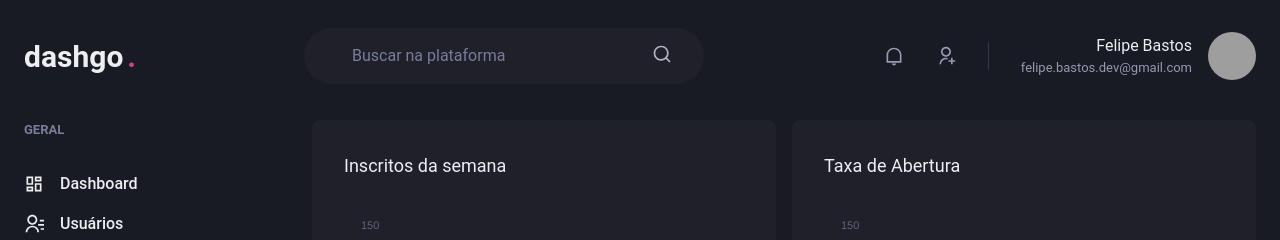
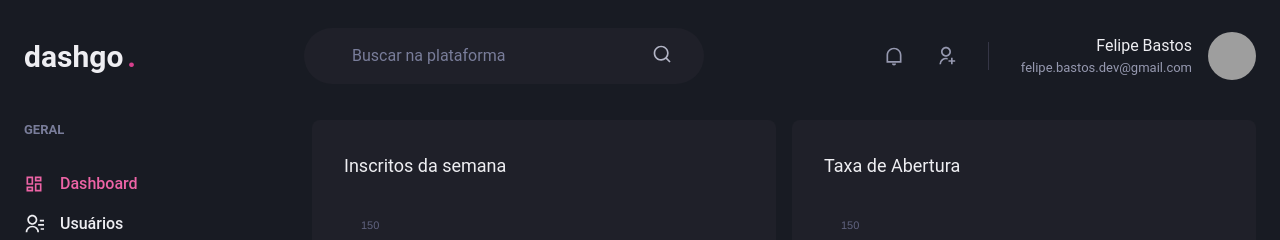
Before and after one commit to felipecfb/dashgo, a Next.js app: page /dashboard in a window 1280 px wide. Shown: the top 240 px of the page. Built offline with nearby package versions, Linux system fonts and the light colour scheme; grey boxes are pictures that could not be loaded.

Commit message:
feat: criando o fluxo de navegação e sinalizando rota ativa no sidebar

```diff
--- /dev/null
+++ b/src/components/ActiveLink.tsx
@@ -0,0 +1,37 @@
+import Link, { LinkProps } from "next/link";
+import { useRouter } from "next/router";
+import { cloneElement, ReactElement } from "react";
+
+interface ActiveLinkProps extends LinkProps {
+  children: ReactElement;
+  shouldMathExactHref?: boolean;
+}
+
+export function ActiveLink({
+  children,
+  shouldMathExactHref = false,
+  ...rest
+}: ActiveLinkProps) {
+  const { asPath } = useRouter();
+
+  let isActive = false;
+
+  if (shouldMathExactHref && (asPath === rest.href || asPath === rest.as)) {
+    isActive = true;
+  }
+
+  if (
+    !shouldMathExactHref &&
+    (asPath.startsWith(String(rest.href)) || asPath.startsWith(String(rest.as)))
+  ) {
+    isActive = true;
+  }
+
+  return (
+    <Link {...rest}>
+      {cloneElement(children, {
+        color: isActive ? "pink.400" : "gray.50",
+      })}
+    </Link>
+  );
+}
--- a/src/components/Sidebar/NavLink.tsx
+++ b/src/components/Sidebar/NavLink.tsx
@@ -1,23 +1,30 @@
 import {
   Icon,
-  Link,
+  Link as ChakraLink,
   Text,
   LinkProps as ChakraLinkProps,
 } from "@chakra-ui/react";
 import { ElementType } from "react";
+import Link from "next/link";
+import { ActiveLink } from "../ActiveLink";
 
 interface NavLinkProps extends ChakraLinkProps {
   icon: ElementType;
   children: string;
+  href: string;
 }
 
-export function NavLink({ icon, children, ...rest }: NavLinkProps) {
+export function NavLink({ icon, children, href, ...rest }: NavLinkProps) {
   return (
-    <Link display="flex" alignItems="center" {...rest}>
-      <Icon as={icon} fontSize="20" />
-      <Text ml="4" fontWeight="medium">
-        {children}
-      </Text>
-    </Link>
+    <>
+      <ActiveLink href={href} passHref>
+        <ChakraLink display="flex" alignItems="center" {...rest}>
+          <Icon as={icon} fontSize="20" />
+          <Text ml="4" fontWeight="medium">
+            {children}
+          </Text>
+        </ChakraLink>
+      </ActiveLink>
+    </>
   );
 }
--- a/src/components/Sidebar/SidebarNav.tsx
+++ b/src/components/Sidebar/SidebarNav.tsx
@@ -12,12 +12,12 @@
   return (
     <Stack spacing="12" align="flex-start">
       <NavSection title="GERAL">
-        <NavLink icon={RiDashboardLine}>Dashboard</NavLink>
-        <NavLink icon={RiContactsLine}>Usuários</NavLink>
+        <NavLink href="/dashboard" icon={RiDashboardLine}>Dashboard</NavLink>
+        <NavLink href="/users" icon={RiContactsLine}>Usuários</NavLink>
       </NavSection>
       <NavSection title="AUTOMAÇÃO">
-        <NavLink icon={RiInputMethodLine}>Formulários</NavLink>
-        <NavLink icon={RiGitMergeLine}>Automação</NavLink>
+        <NavLink href="/forms" icon={RiInputMethodLine}>Formulários</NavLink>
+        <NavLink href="/automation" icon={RiGitMergeLine}>Automação</NavLink>
       </NavSection>
     </Stack>
   );
--- a/src/pages/users/create.tsx
+++ b/src/pages/users/create.tsx
@@ -8,6 +8,7 @@
   SimpleGrid,
   VStack,
 } from "@chakra-ui/react";
+import Link from "next/link";
 import { Input } from "../../components/Form/Input";
 import { Header } from "../../components/Header";
 import { Sidebar } from "../../components/Sidebar";
@@ -44,7 +45,9 @@
 
           <Flex mt="8" justify="flex-end">
             <HStack spacing="4">
-              <Button colorScheme="whiteAlpha">Cancelar</Button>
+              <Link href="/users" passHref>
+                <Button as="a" colorScheme="whiteAlpha">Cancelar</Button>
+              </Link>
               <Button colorScheme="pink">Salvar</Button>
             </HStack>
           </Flex>
--- a/src/pages/users/index.tsx
+++ b/src/pages/users/index.tsx
@@ -14,6 +14,7 @@
   Text,
   useBreakpointValue,
 } from "@chakra-ui/react";
+import Link from "next/link";
 import { RiAddLine, RiPencilLine } from "react-icons/ri";
 import { Header } from "../../components/Header";
 import { Pagination } from "../../components/Pagination";
@@ -38,6 +39,7 @@
               Usuários
             </Heading>
 
+            <Link href="/users/create" passHref>
               <Button
                 as="a"
                 size="sm"
@@ -47,6 +49,7 @@
               >
                 Criar novo
               </Button>
+            </Link>
           </Flex>
 
           <Table colorScheme="whiteAlpha">
```
Lines whose indentation alone changed are shown as unchanged.
